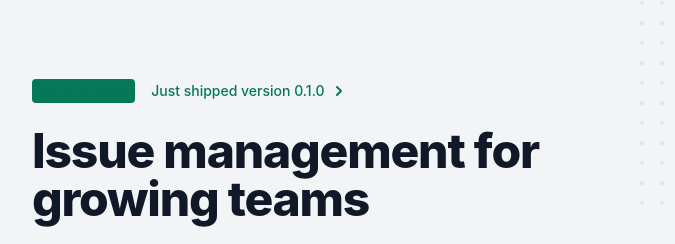
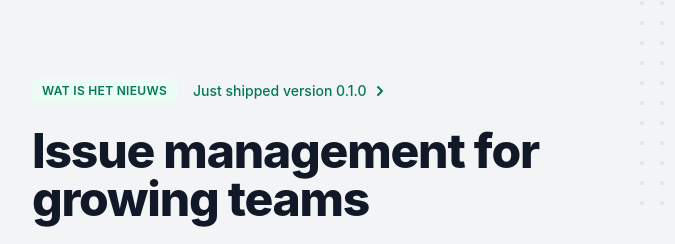
Before and after one commit to emcoding/TailTry, a website built with Vite: page index.html in a window 1280 px wide. Shown: the part 331-575 px from the top of the page, 0-675 px from the left. Built offline with nearby package versions, Linux system fonts and the light colour scheme; a web font is replaced by a local one; what @tailwindcss/typography would draw is missing.

Commit message:
Fix What's new badge

```diff
--- a/index.html
+++ b/index.html
@@ -55,8 +55,8 @@
                  <div class="mt-20">
                      <div>
                          <a href="#" class="inline-flex space-x-4">
-                <span class="rounded bg-brand px-2.5 py-1 text-xs font-semibold text-brand tracking-wide uppercase">
-                  What's new
+                <span class="rounded bg-green-50 px-2.5 py-1 text-xs font-semibold text-brand tracking-wide uppercase">
+                  Wat is het nieuws
                 </span>
                              <span class="inline-flex items-center text-sm font-medium text-brand space-x-1">
                   <span>Just shipped version 0.1.0</span>
```
